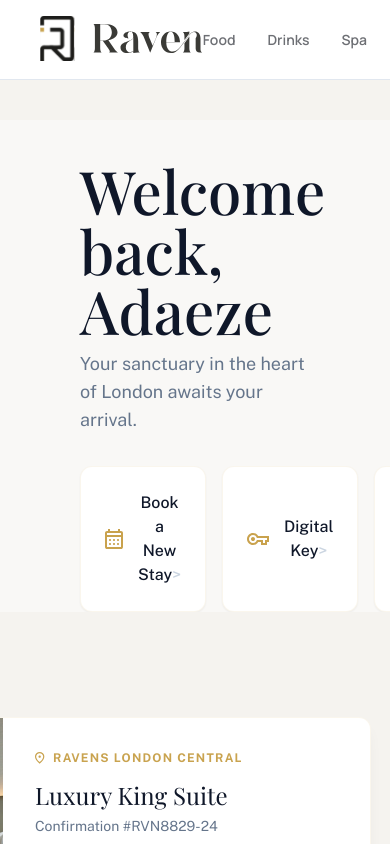
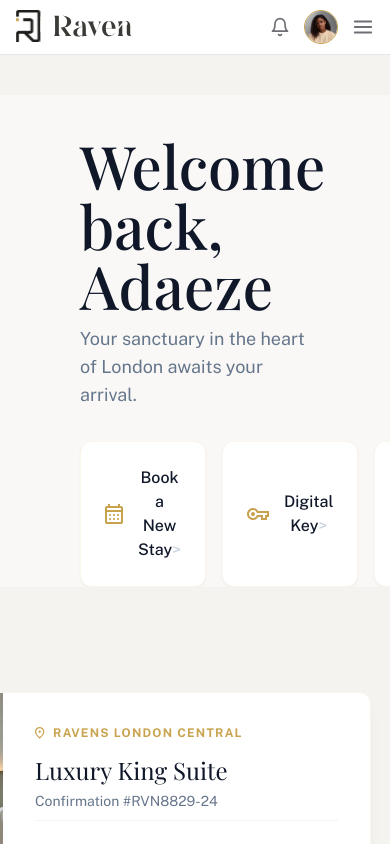
Before and after one commit to Tenney-olarh/Raven-Hospitlity, a React (Vite) app: page /home in a window 390 px wide. Shown: the top 844 px of the page. Built offline with nearby package versions, Linux system fonts and the light colour scheme; a web font is replaced by a local one.

Commit message:
made navbar n hompage and servicelayout responsive

```diff
--- a/src/Components/HomePage/HomePage.jsx
+++ b/src/Components/HomePage/HomePage.jsx
@@ -1,5 +1,5 @@
 import "../../Styles/home/home-page.css";
-import { homeActions, menuItems, offerItems } from "./config";
+import { homeActions, offerItems } from "./config";
 import Navbar from "./NavBar";
 import Offer from "./Offers";
 import Status from "./Status";
@@ -14,7 +14,6 @@ const hotelName = "RAVENS LONDON CENTRAL";
 const roomType = "Luxury King Suite";
 const userCheckinDate = "Oct 24, 2024";
 const userCheckoutDate = "Oct 27, 2024";
-const userFullName = "Adaeze Okonkwo";
 
 /////////////////////////////////////////////
 
--- a/src/Components/HomePage/NavBar.jsx
+++ b/src/Components/HomePage/NavBar.jsx
@@ -1,22 +1,35 @@
+import { useState } from "react";
 import { Link } from "react-router-dom";
+import { FiBell, FiMenu, FiX } from "react-icons/fi";
 
 function Navbar({ menu }) {
+  const [isOpen, setIsOpen] = useState(false);
+
+  const closeMenu = () => setIsOpen(false);
+
   return (
-    <nav className="navs">
+    <nav className={`navs ${isOpen ? "navs--open" : ""}`}>
       {/* Logo */}
-      <Link to="/">
+      <Link to="/" onClick={closeMenu}>
         <img src="/logo.svg" alt="Site Logo" className="navselogo" />
       </Link>
 
       <div className="nav__bar">
         {/* Navigation Links */}
-        <ul className="nav__menus">
+        <ul className={`nav__menus ${isOpen ? "open" : ""}`}>
           {menu.map((item) => (
             <li key={item.id}>
-              <Link to={item.path}>{item.name}</Link>
+              <Link to={item.path} onClick={closeMenu}>
+                {item.name}
+              </Link>
             </li>
           ))}
         </ul>
+
+        {/* Notification */}
+        <button className="nav__notification" aria-label="Notifications">
+          <FiBell />
+        </button>
 
         {/* Avatar */}
         <div className="nav__avatar-wrapper">
@@ -26,6 +39,16 @@ function Navbar({ menu }) {
             className="nav__avatar"
           />
         </div>
+
+        {/* Mobile menu toggle */}
+        <button
+          className="nav__toggle"
+          aria-label="Toggle navigation"
+          aria-expanded={isOpen}
+          onClick={() => setIsOpen((prev) => !prev)}
+        >
+          {isOpen ? <FiX /> : <FiMenu />}
+        </button>
       </div>
     </nav>
   );
--- a/src/Pages/Service/ServiceLayout.css
+++ b/src/Pages/Service/ServiceLayout.css
@@ -6,8 +6,9 @@
 
 }
 .dashboards{
+  position: relative;
   display: flex;
-  width: "100%";
+  width: 100%;
   /* height: 100vh; */
 }
 
@@ -19,6 +20,29 @@
   padding: 25px 20px;
   display: flex;
   flex-direction: column;
+  flex-shrink: 0;
+}
+
+.sidebar.closed {
+  display: none;
+}
+
+.servnav-toggle {
+  display: none;
+  align-items: center;
+  justify-content: center;
+  background: none;
+  border: none;
+  padding: 0;
+  margin-right: 10px;
+  font-size: 20px;
+  color: #120D1B;
+  cursor: pointer;
+  transition: 0.3s ease;
+}
+
+.servnav-toggle:hover {
+  color: #c89b3c;
 }
 
 .room-info {
@@ -140,3 +164,59 @@
   overflow-y: auto;
   /* min-height: 0; */
 }
+
+/* Responsive service navbar & sidebar */
+@media (max-width: 768px) {
+  .servnav-toggle {
+    display: flex;
+  }
+
+  .servnavbar {
+    padding: 0 14px;
+    gap: 10px;
+  }
+
+  .servnav-logo {
+    width: auto;
+    flex-shrink: 0;
+  }
+
+  .servnav-logo img {
+    height: 30px;
+  }
+
+  .servnav-centre {
+    flex: 1;
+    width: auto;
+    min-width: 0;
+  }
+
+  .servnav-centre input {
+    max-width: none;
+  }
+
+  .sidebar {
+    position: absolute;
+    top: 70px;
+    left: 0;
+    bottom: 0;
+    z-index: 30;
+    box-shadow: 8px 0 24px rgba(0, 0, 0, 0.12);
+  }
+
+  .content {
+    padding: 20px 16px;
+  }
+}
+
+@media (max-width: 480px) {
+  .servnav-centre input {
+    padding: 8px 10px;
+    font-size: 14px;
+  }
+
+  .servnav-icons {
+    gap: 10px;
+    font-size: 18px;
+  }
+}
--- a/src/Pages/Service/ServiceLayout.jsx
+++ b/src/Pages/Service/ServiceLayout.jsx
@@ -2,7 +2,7 @@ import {Link,NavLink,Outlet} from "react-router-dom"
 import {useState} from "react"
 import "./ServiceLayout.css"
 import logo from "../../assets/logo.svg"
-import { FaBell,FaUserCircle,FaUtensils, FaCocktail, FaSpa, FaBroom, FaSwimmer } from "react-icons/fa"
+import { FaBell,FaUserCircle,FaUtensils, FaCocktail, FaSpa, FaBroom, FaSwimmer, FaBars } from "react-icons/fa"
 import Footer from "../../Components/Footer/Footer"
 function ServiceLayout() {
   const [isOpen, setIsopen] = useState(true)
@@ -56,6 +56,14 @@ function ServiceLayout() {
 
         {/* NAVBAR */}
         <div className="servnavbar">
+          <button
+            className="servnav-toggle"
+            onClick={() => setIsopen((prev) => !prev)}
+            aria-label="Toggle sidebar"
+            aria-expanded={isOpen}
+          >
+            <FaBars />
+          </button>
            <div className="servnav-logo">
              <Link to="/"> <img src={logo} alt="Raven Logo" /></Link>
             </div>
--- a/src/Styles/home/nav.css
+++ b/src/Styles/home/nav.css
@@ -50,6 +50,7 @@
   object-position: top;
 } */
 .navs{
+  position: relative;
   padding: 16px 40px;
   display: flex;
   align-items: center;
@@ -57,6 +58,7 @@
   border-bottom: 1px solid var(--black-50);
   font-family: var(--font3);
   background: white;
+  z-index: 50;
 }
 
 .navselogo{
@@ -92,6 +94,40 @@
   align-items: center;
 }
 
+.nav__notification {
+  display: flex;
+  align-items: center;
+  justify-content: center;
+  background: none;
+  border: none;
+  padding: 0;
+  cursor: pointer;
+  font-size: 22px;
+  color: var(--navbar-text-color);
+  transition: 0.3s;
+}
+
+.nav__notification:hover {
+  color:#C9A24D ;
+}
+
+.nav__toggle {
+  display: none;
+  align-items: center;
+  justify-content: center;
+  background: none;
+  border: none;
+  padding: 0;
+  cursor: pointer;
+  font-size: 26px;
+  color: var(--navbar-text-color);
+  transition: 0.3s;
+}
+
+.nav__toggle:hover {
+  color: #C9A24D;
+}
+
 .nav__avatar-wrapper {
   width: 40px;
   height: 40px;
@@ -112,3 +148,98 @@
 html {
   scroll-behavior: smooth;
 }
+
+/* Responsive navbar */
+@media (max-width: 1024px) {
+  .navs {
+    padding: 14px 24px;
+  }
+
+  .nav__bar {
+    gap: 20px;
+  }
+
+  .nav__menus {
+    gap: 20px;
+  }
+}
+
+@media (max-width: 820px) {
+  .navs {
+    padding: 12px 20px;
+  }
+
+  .navselogo {
+    height: 38px;
+  }
+
+  .nav__menus {
+    display: none;
+  }
+
+  .nav__menus.open {
+    position: absolute;
+    top: 100%;
+    left: 0;
+    right: 0;
+    display: flex;
+    flex-direction: column;
+    align-items: stretch;
+    gap: 4px;
+    padding: 12px 20px 16px;
+    background: #fff;
+    border-bottom: 1px solid var(--black-50);
+    box-shadow: 0 12px 24px rgba(0, 0, 0, 0.08);
+    z-index: 100;
+  }
+
+  .nav__menus.open li {
+    width: 100%;
+  }
+
+  .nav__menus.open a {
+    display: block;
+    width: 100%;
+    padding: 12px 4px;
+    border-bottom: 1px solid var(--black-50);
+  }
+
+  .nav__menus.open li:last-child a {
+    border-bottom: none;
+  }
+
+  .nav__bar {
+    gap: 18px;
+  }
+
+  .nav__toggle {
+    display: flex;
+  }
+}
+
+@media (max-width: 480px) {
+  .navs {
+    padding: 10px 16px;
+  }
+
+  .navselogo {
+    height: 32px;
+  }
+
+  .nav__bar {
+    gap: 14px;
+  }
+
+  .nav__notification {
+    font-size: 20px;
+  }
+
+  .nav__toggle {
+    font-size: 22px;
+  }
+
+  .nav__avatar-wrapper {
+    width: 34px;
+    height: 34px;
+  }
+}
```
